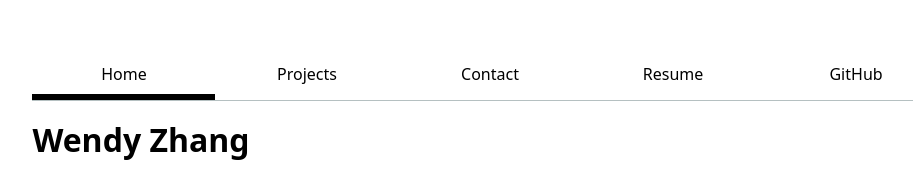
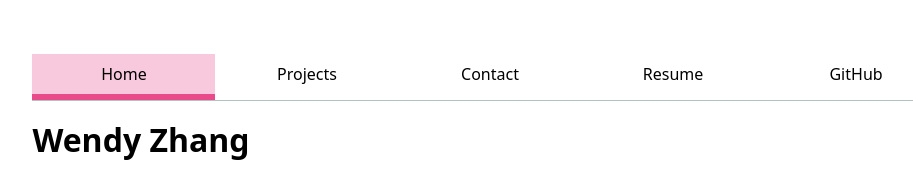
Before and after one commit to Wendyz1116/6C35-portfolio, a plain HTML site: page index.html in a window 1280 px wide. In both pictures the pointer is over the link "Home". Shown: the top 176 px of the page, without its empty margins (150-1063 px from the left). Drawn offline with Linux system fonts and the light colour scheme.

Commit message:
add hover style

```diff
--- a/style.css
+++ b/style.css
@@ -1,3 +1,7 @@
+:root {
+  --color-accent: oklch(65% 50% 0);
+}
+
 body {
   /* Set line height to 1.5 times the font size
     and use the OS’s UI font as the website font
@@ -33,6 +37,14 @@
   border-bottom-width: 0.4em;
   border-bottom-style: solid;
   padding-bottom: -0.2em;
+}
+
+a:hover {
+  border-bottom-width: 0.4em;
+  border-bottom-style: solid;
+  padding-bottom: -0.2em;
+  border-color: var(--color-accent);
+  background-color: oklch(from var(--color-accent) l c h / 0.3);
 }
 
 input,
@@ -73,7 +85,12 @@
   font-size: 400%;
 }
 
-h1,h2,h3,h4,h5,h6 {
+h1,
+h2,
+h3,
+h4,
+h5,
+h6 {
   line-height: 1.1;
   text-wrap: balance
 }
```
